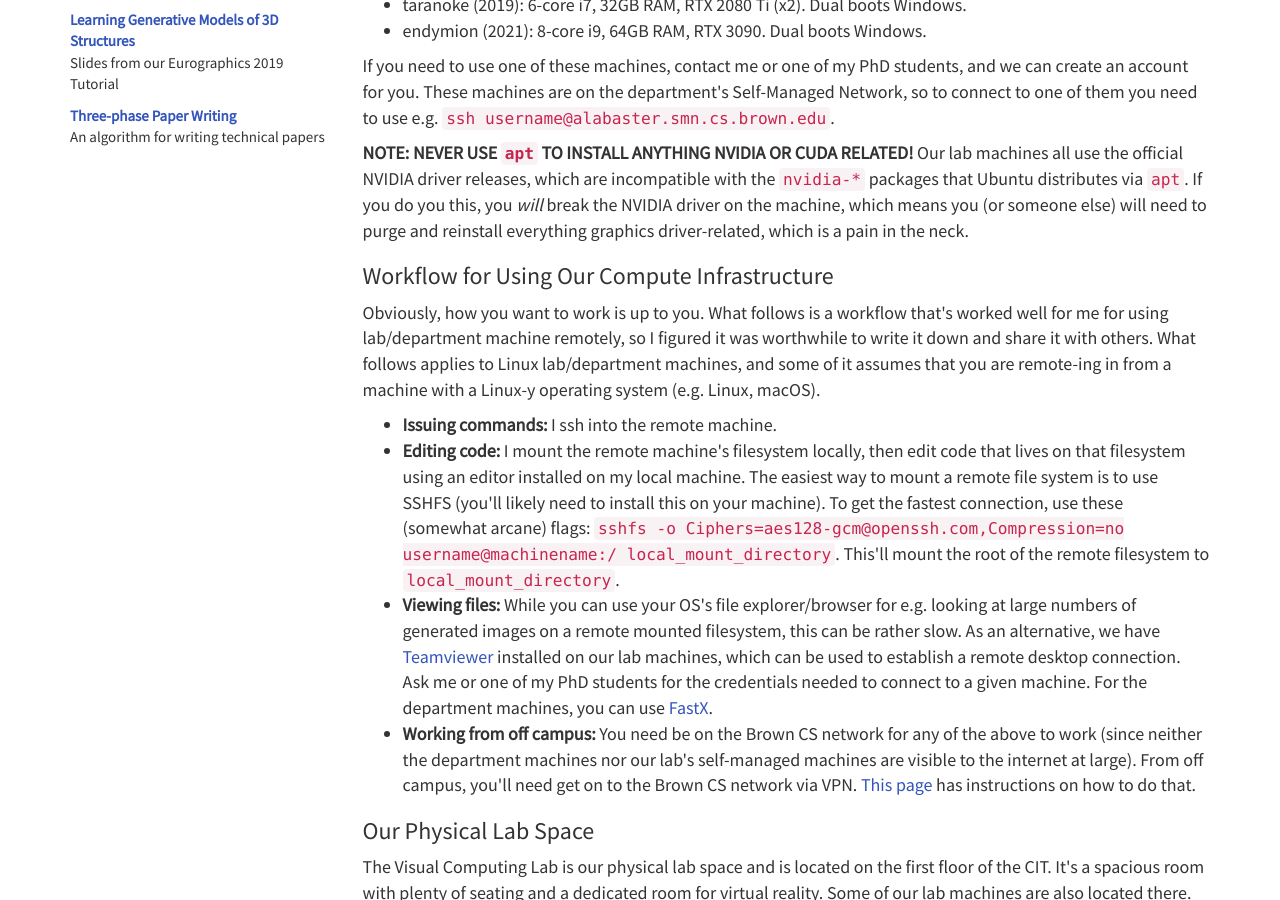
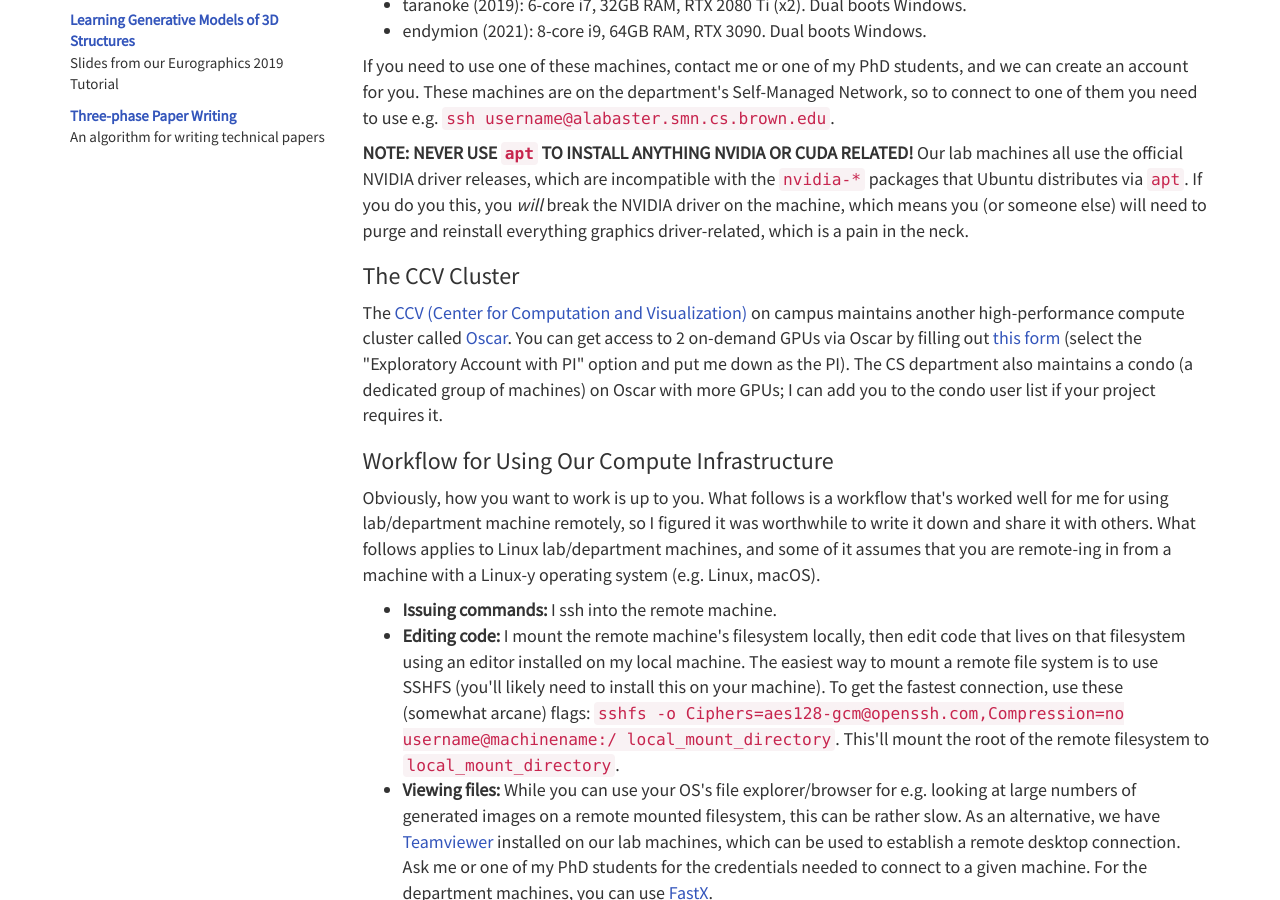
Before and after one commit to dritchie/dritchie.github.io, a Jekyll site: the page built from getting_started.html, in a window 1280 px wide and 900 px high, scrolled down 1611 px. Built offline with Jekyll 4.4.1, drawn with Linux system fonts in a browser that asks for light colours.

Commit message:
Add CCV cluster to getting started page.

```diff
--- a/getting_started.html
+++ b/getting_started.html
@@ -104,6 +104,11 @@ layout: post
     Our lab machines all use the official NVIDIA driver releases, which are incompatible with the <code>nvidia-*</code> packages that Ubuntu distributes via <code>apt</code>. If you do you this, you <i>will</i> break the NVIDIA driver on the machine, which means you (or someone else) will need to purge and reinstall everything graphics driver-related, which is a pain in the neck.
 </p>
 
+<h3>The CCV Cluster</h3>
+<p>
+    The <a target='_blank' href='https://ccv.brown.edu/'>CCV (Center for Computation and Visualization)</a> on campus maintains another high-performance compute cluster called <a target='_blank' href='https://docs.ccv.brown.edu/oscar/'>Oscar</a>. You can get access to 2 on-demand GPUs via Oscar by filling out <a target='_blank'href='https://brown.co1.qualtrics.com/jfe/form/SV_0GtBE8kWJpmeG4B'>this form </a> (select the "Exploratory Account with PI" option and put me down as the PI). The CS department also maintains a condo (a dedicated group of machines) on Oscar with more GPUs; I can add you to the condo user list if your project requires it.
+</p>
+
 <h3>Workflow for Using Our Compute Infrastructure</h3>
 
 <p>
```
